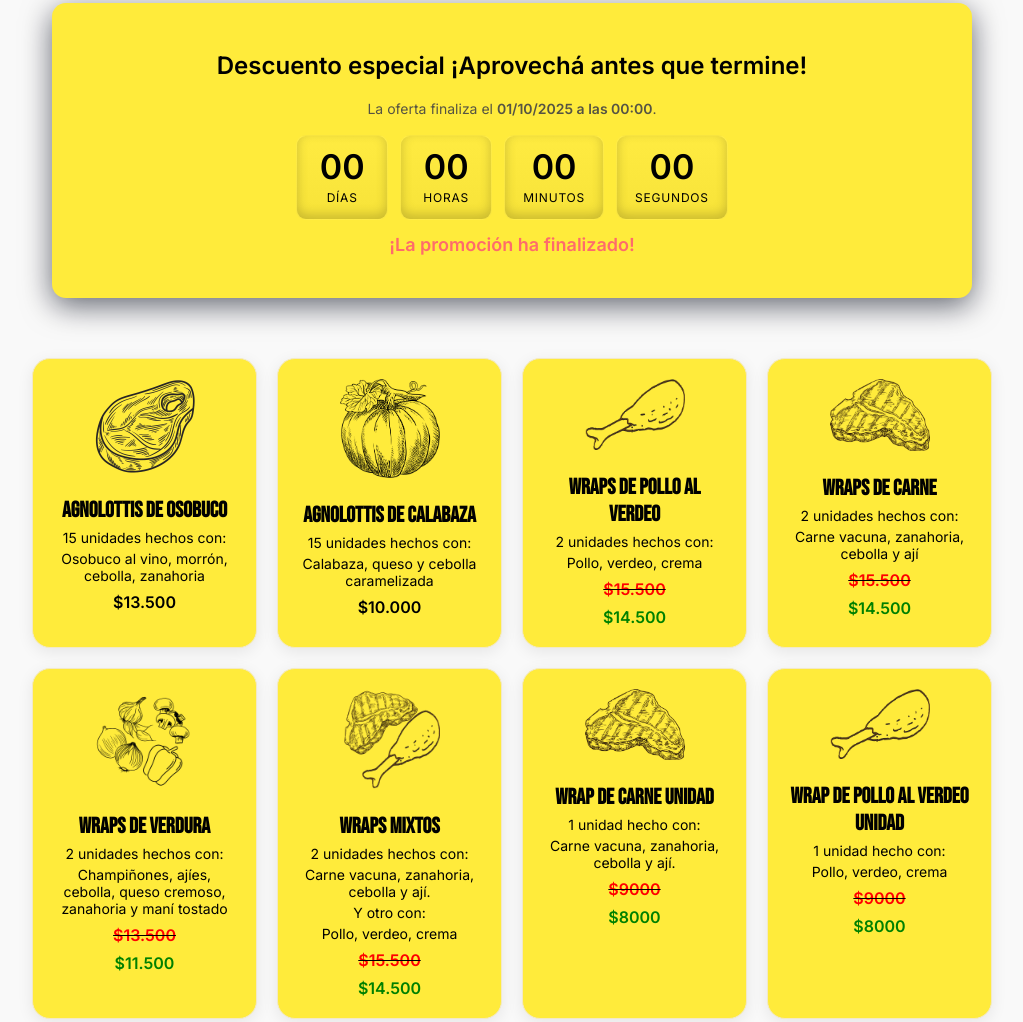
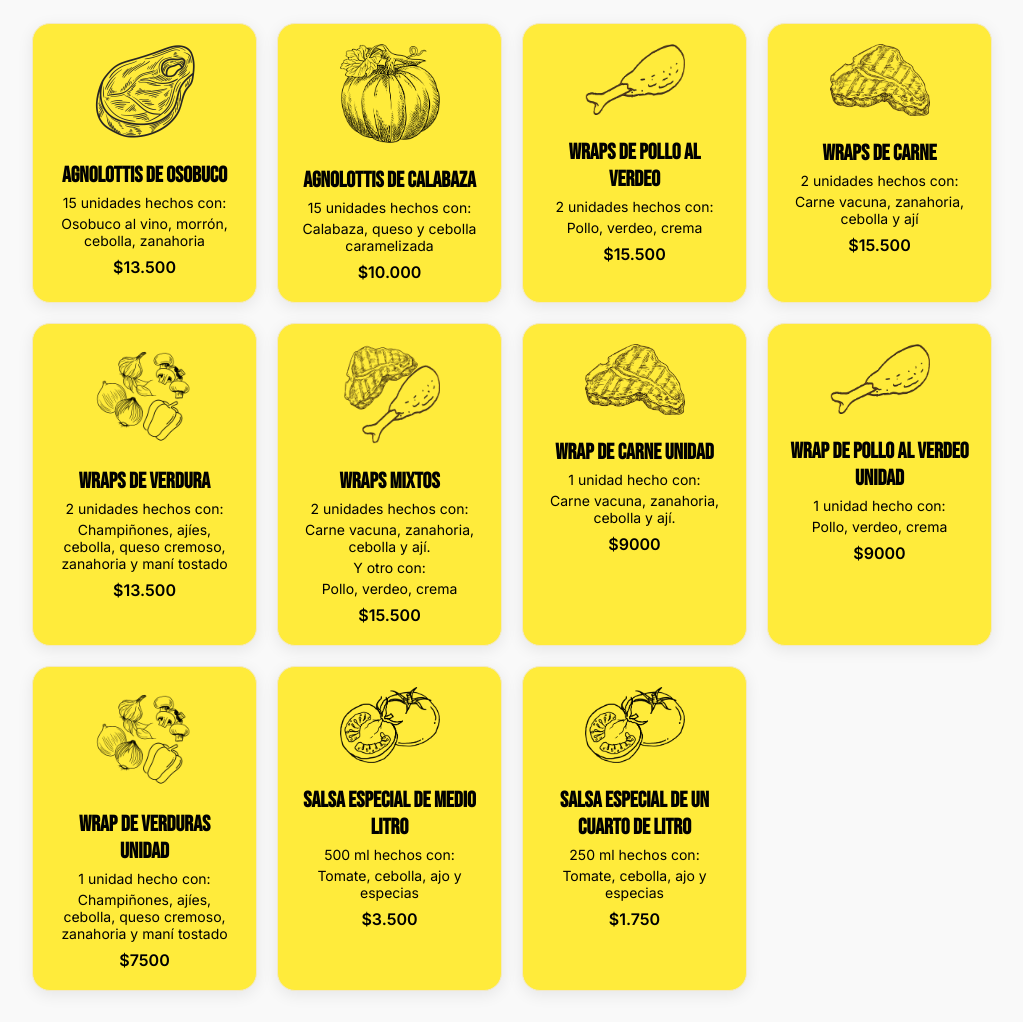
Before and after one commit to Ugartechef/ugartechef.github.io, a plain HTML site: page index.html in a window 1280 px wide. Shown: the part 417-1439 px from the top of the page, without its empty margins (128-1151 px from the left). Drawn offline with Linux system fonts and the light colour scheme.

Commit message:
Cambio los precios

```diff
--- a/index.html
+++ b/index.html
@@ -19,7 +19,7 @@
     <p id="instrucciones">si deseas agregar un envío a domicilio, marca la opción correspondiente.</p>
     <p id="instrucciones">Cuando hayas terminado, hacé clic en el botón de WhatsApp para enviar tu pedido.</p>
 
-  <div class="wrap" role="region" aria-label="Cuenta regresiva para el descuento">
+  <!--<div class="wrap" role="region" aria-label="Cuenta regresiva para el descuento">
     <h2><strong>Descuento especial ¡Aprovechá antes que termine!</strong></h2>
     <p class="sub">La oferta finaliza el <strong>01/10/2025 a las 00:00</strong>.</p>
 
@@ -43,7 +43,7 @@
     </div>
 
     <div id="message" style="min-height:36px"></div>
-  </div>
+  </div>-->
   </header>
 
   <div class="productos-grid">
@@ -63,71 +63,71 @@
       <strong>$10.000</strong>
     </div>
 
-    <div class="producto" onclick="agregarProducto('Wraps de Pollo', 14500)">
+    <div class="producto" onclick="agregarProducto('Wraps de Pollo', 15500)">
       <img src="polllo.webp" alt="Wrap de Pollo" id="imagen">
       <h3>WRAPS DE POLLO AL VERDEO</h3>
       <p>2 unidades hechos con:</p>
       <p>Pollo, verdeo, crema</p>
-      <s><strong id="rojo">$15.500</strong></s>
-      <strong id="verde">$14.500</strong>
+      <strong>$15.500</strong>
+      <!--<strong id="verde">$14.500</strong>-->
     </div>
 
-    <div class="producto" onclick="agregarProducto('Wraps de Carne', 14500)">
+    <div class="producto" onclick="agregarProducto('Wraps de Carne', 15500)">
       <img src="Carne.png" alt="Wrap de Carne" id="imagen">
       <h3>WRAPS DE CARNE</h3>
       <p>2 unidades hechos con:</p>
       <p>Carne vacuna, zanahoria, cebolla y ají</p>
-      <s><strong id="rojo">$15.500</strong></s>
-      <strong id="verde">$14.500</strong>
+      <strong>$15.500</strong>
+      <!--<strong id="verde">$14.500</strong>-->
     </div>
 
-    <div class="producto" onclick="agregarProducto('Wraps de Verdura', 11500)">
+    <div class="producto" onclick="agregarProducto('Wraps de Verdura', 13500)">
       <img src="Verdura.png" alt="Wrap de Verdura" id="imagen">
       <!--<h4 id="novedad">¡NOVEDAD!</h4>-->
       <h3>WRAPS DE VERDURA</h3>
       <p>2 unidades hechos con:</p>
       <p>Champiñones, ajíes, cebolla, queso cremoso, zanahoria y maní tostado</p>
-      <s><strong id="rojo">$13.500</strong></s>
-      <strong id="verde">$11.500</strong>
+      <strong>$13.500</strong>
+      <!--<strong id="verde">$11.500</strong>-->
     </div>
 
-    <div class="producto" onclick="agregarProducto('Wraps mixtos', 14500)">
+    <div class="producto" onclick="agregarProducto('Wraps mixtos', 15500)">
       <img src="WrapMixto.png" alt="Wrap de Carne" id="imagen">
       <h3>WRAPS MIXTOS</h3>
       <p>2 unidades hechos con:</p>
       <p>Carne vacuna, zanahoria, cebolla y ají.</p>
       <p>Y otro con:</p>
       <p>Pollo, verdeo, crema</p>
-      <s><strong id="rojo">$15.500</strong></s>
-      <strong id="verde">$14.500</strong>
+      <strong>$15.500</strong>
+      <!--<strong id="verde">$14.500</strong>-->
     </div>
 
-    <div class="producto" onclick="agregarProducto('Wrap unidad de Carne', 8000)">
+    <div class="producto" onclick="agregarProducto('Wrap unidad de Carne', 9000)">
       <img src="Carne.png" alt="Wrap de Carne" id="imagen">
       <h3>WRAP DE CARNE UNIDAD</h3>
       <p>1 unidad hecho con:</p>
       <p>Carne vacuna, zanahoria, cebolla y ají.</p>
-      <s><strong id="rojo">$9000</strong></s>
-      <strong id="verde">$8000</strong>
+      <strong>$9000</strong>
+      <!--<strong id="verde">$8000</strong>-->
     </div>
 
-    <div class="producto" onclick="agregarProducto('Wrap unidad de Pollo', 8000)">
+    <div class="producto" onclick="agregarProducto('Wrap unidad de Pollo', 9000)">
       <img src="polllo.webp" alt="Wrap de Pollo" id="imagen">
       <h3>WRAP DE POLLO AL VERDEO UNIDAD</h3>
       <p>1 unidad hecho con:</p>
       <p>Pollo, verdeo, crema</p>
-      <s><strong id="rojo">$9000</strong></s>
-      <strong id="verde">$8000</strong>
+      <strong>$9000</strong>
+      <!--<strong id="verde">$8000</strong>-->
     </div>
 
-    <div class="producto" onclick="agregarProducto('Wrap unidad de Verdura', 6500)">
+    <div class="producto" onclick="agregarProducto('Wrap unidad de Verdura', 7500)">
       <img src="Verdura.png" alt="Wrap de Verdura" id="imagen">
       <!--<h4 id="novedad">¡NOVEDAD!</h4>-->
       <h3>WRAP DE VERDURAS UNIDAD</h3>
       <p>1 unidad hecho con:</p>
       <p>Champiñones, ajíes, cebolla, queso cremoso, zanahoria y maní tostado</p>
-      <s><strong id="rojo">$7500</strong></s>
-      <strong id="verde">$6500</strong>
+      <strong>$7500</strong>
+      <!--<strong id="verde">$6500</strong>-->
     </div>
 
     <div class="producto" onclick="agregarProducto('Salsa de Tomate de 500 ml', 3500)">
--- a/main.js
+++ b/main.js
@@ -164,7 +164,7 @@
   }
 
 
-    const targetISO = '2025-10-01T00:00:00-03:00';
+  /*  const targetISO = '2025-10-01T00:00:00-03:00';
     const target = new Date(targetISO);
 
     const elDays = document.getElementById('days');
@@ -208,4 +208,4 @@
 
     // primer update inmediato y luego cada 1s
     update();
-    const timer = setInterval(update, 1000);
+    const timer = setInterval(update, 1000); */
```
